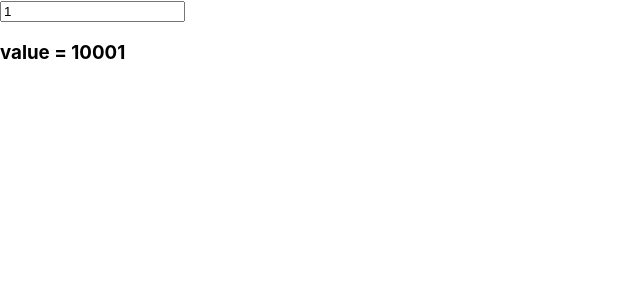
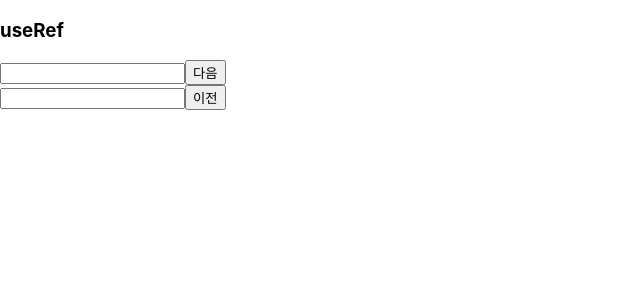
Before and after one commit to sentron-cho/myreact, a React (Create React App) app: page / in a window 1280 px wide. Shown: the top 300 px of the page, without its empty margins (0-640 px from the left). Built offline with nearby package versions, Linux system fonts and the light colour scheme.

Commit message:
6일차 업데이트

```diff
--- a/src/day06/Day06A4.jsx
+++ b/src/day06/Day06A4.jsx
@@ -7,7 +7,7 @@ const calc = (v) => {
     return v + 10000;
 }
 
-export default function Day06A3(props) {
+export default function Day06A4(props) {
     const [count, setCount] = useState(props.value);
 
     // Day06A3이 렌더링되는 매번 호출되어 성능 문제가 발생한다.
--- /dev/null
+++ b/src/day06/Day06A5.jsx
@@ -0,0 +1,50 @@
+// 함수형 컴포넌트에서 state를 사용하려면 useState를 import해야 한다.
+import React, { useCallback, useState } from "react"
+
+// useCallback를 사용하지 않는 경우
+// const Button = ({ onClick, title }) => {
+//   console.log(title + " 렌더링");
+//   return <button onClick={onClick}>{title}</button>;
+// };
+
+// export default function Day06A5(props) {
+//     const [count1, setCount1] = useState(props.value);
+//     const [count2, setCount2] = useState(props.value);
+
+//     const onClick1 = () => { setCount1(count1 + 1) }
+//     const onClick2 = () => { setCount2(count2 + 1) }
+
+//     return (
+//         <div>
+//             <div>{count1}</div>
+//             <div>{count2}</div>
+//             <Button onClick={onClick1} title='버튼 1' value={count1}></Button>
+//             <Button onClick={onClick2} title='버튼 2' value={count2}></Button>
+//         </div>
+//     )
+// }
+
+// useCallback & memo를 사용하여 최적화 한 경우
+const ButtonObject = ({ onClick, title }) => {
+  console.log(title + " 렌더링");
+  return <button onClick={onClick}>{title}</button>;
+};
+
+const Button = React.memo(ButtonObject)
+
+export default function Day06A5(props) {
+    const [count1, setCount1] = useState(props.value);
+    const [count2, setCount2] = useState(props.value);
+
+    const onClick1 = useCallback(() => { setCount1(count1 + 1) }, [count1])
+    const onClick2 = useCallback(() => { setCount2(count2 + 1) }, [count2])
+
+    return (
+        <div>
+            <div>{count1}</div>
+            <div>{count2}</div>
+            <Button onClick={onClick1} title='버튼 1' value={count1}></Button>
+            <Button onClick={onClick2} title='버튼 2' value={count2}></Button>
+        </div>
+    )
+}
--- /dev/null
+++ b/src/day06/Day06A6.jsx
@@ -0,0 +1,33 @@
+import React, { useEffect, useState, useLayoutEffect } from 'react'
+
+export default function Day06A6({ value }) {
+  const [count1, setCount1] = useState(value)
+  const [count2, setCount2] = useState(value)
+
+  // useEffect 화면 표시 효과(깜빡임 현상 발생)
+  useEffect(() => {
+    if (count1 === 0) {
+        setCount1(10 + Math.random() * 200)
+        // setTimeout(() => {
+        //     setCount1(10 + Math.random() * 200)
+        // }, 1000);
+    }
+  }, [count1])
+
+  // useLayoutEffect 화면 표시 효과(깜빡임 현상 발생 안함)
+  useLayoutEffect(() => {
+    if (count2 === 0) {
+        setCount2(10 + Math.random() * 200)
+    }
+  }, [count2])
+
+  return (
+    <div>
+        <h3>useEffect 버튼 count = {count1}</h3>
+        <button onClick={() => setCount1(0)}>클릭하세요</button>
+
+        <h3>useLayoutEffect 버튼 count = {count2}</h3>
+        <button onClick={() => setCount2(0)}>클릭하세요</button>
+    </div>
+  )
+}
--- /dev/null
+++ b/src/day06/Day06A7.jsx
@@ -0,0 +1,28 @@
+import React, { useRef } from 'react'
+
+export default function Day06A7({ value }) {
+  const inputPrev = useRef();
+  const inputNext = useRef();
+
+  const onNext = () => {
+    inputNext.current.focus();
+  };
+
+  const onPrev = () => {
+    inputPrev.current.focus();
+  };
+
+  return (
+    <div>
+        <h3>useRef</h3>
+        <div>
+          <input ref={inputPrev} />
+          <button onClick={onNext}>다음</button>
+        </div>
+        <div>
+          <input ref={inputNext} />
+          <button onClick={onPrev}>이전</button>
+        </div>
+    </div>
+  )
+}
--- a/src/day06/index.js
+++ b/src/day06/index.js
@@ -4,6 +4,9 @@ import Day06A1 from './Day06A1';
 import Day06A2 from './Day06A2';
 import Day06A3 from './Day06A3';
 import Day06A4 from './Day06A4';
+import Day06A5 from './Day06A5';
+import Day06A6 from './Day06A6';
+import Day06A7 from './Day06A7';
 
 export default class Day06 extends React.Component {
     render() {
@@ -12,7 +15,10 @@ export default class Day06 extends React.Component {
                 {/* <Day06A1 value={1} /> */}
                 {/* <Day06A2 value={1} /> */}
                 {/* <Day06A3 value={1} /> */}
-                <Day06A4 value={1} />
+                {/* <Day06A4 value={1} /> */}
+                {/* <Day06A5 value={1} /> */}
+                {/* <Day06A6 value={1} /> */}
+                <Day06A7 value={1} />
             </div>
         )
     }
```
